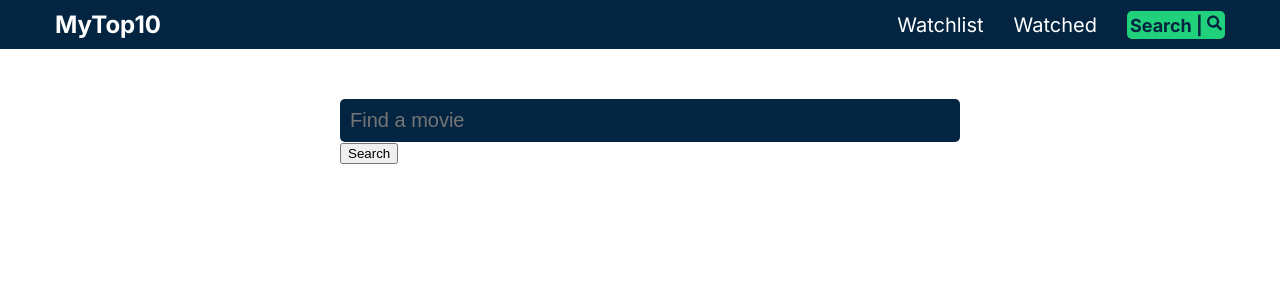
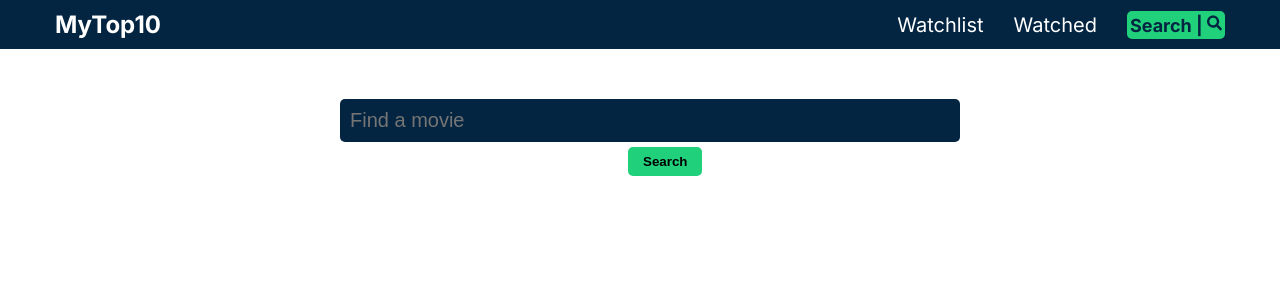
Before and after one commit to overgrownFudge/movie-watchlist, a React (Create React App) app: page /search in a window 1280 px wide. Shown: the top 300 px of the page. Built offline with nearby package versions, Linux system fonts and the light colour scheme.

Commit message:
added styling to search btn

```diff
--- a/src/components/SearchMovies.js
+++ b/src/components/SearchMovies.js
@@ -37,7 +37,7 @@ export default function SearchMovies() {
               />
             </div>
 
-            <button onClick={searchMovie}>Search</button>
+            <button className="btn btn-search" onClick={searchMovie}>Search</button>
 
             {results.length > 0 && (
               <ul className='results'>
--- a/src/index.css
+++ b/src/index.css
@@ -172,6 +172,13 @@ header .nav-links li:last-child {
   cursor: pointer;
 }
 
+.btn-search {
+  border: none;
+  padding: 7px 15px;
+  margin-top: 5px;
+  margin-left: 48%;
+}
+
 /* Movie Page */
 .movie-page {
   padding: 30px 0;
```
